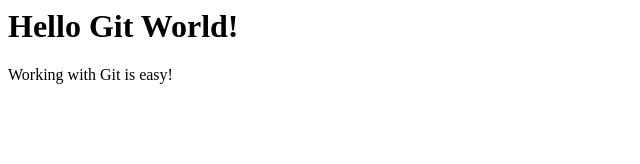
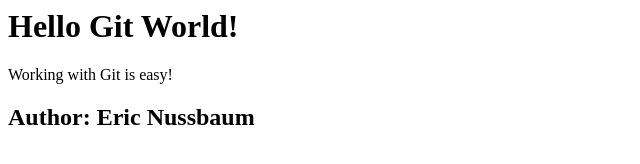
Before and after one commit to EricNussbaum/GitGitHubMasterclass, a plain HTML site: page index.html in a window 1280 px wide. Shown: the whole page, without its empty margins (0-640 px from the left). Drawn offline with Linux system fonts and the light colour scheme.

Commit message:
Add Author
I have added a headerto the index.html that
now contains my name as the author of the file.

```diff
--- a/index.html
+++ b/index.html
@@ -3,3 +3,5 @@
 <div>
     <p>Working with Git is easy!</p>
 </div>
+
+<h2>Author: Eric Nussbaum</h2>
```
